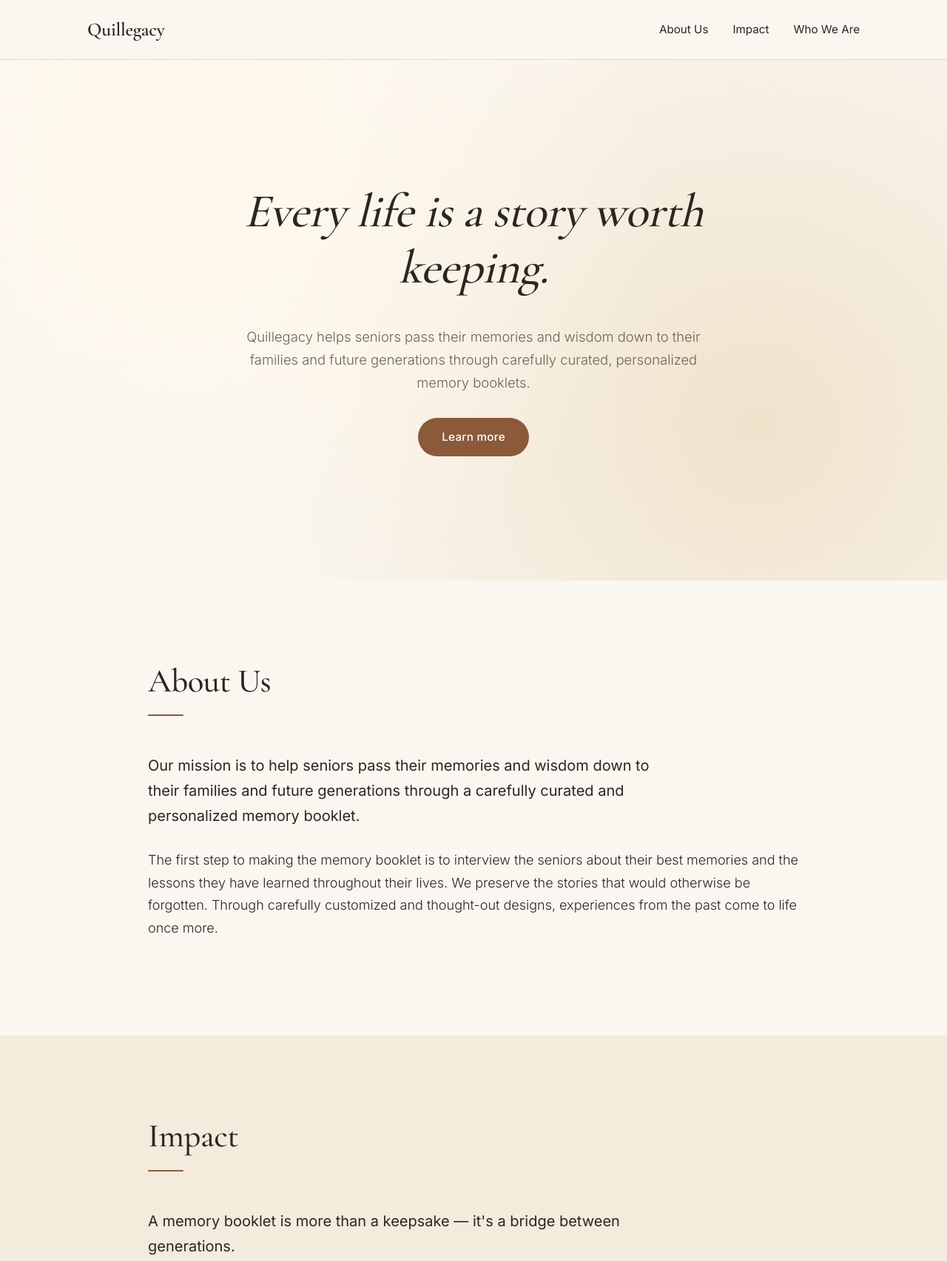
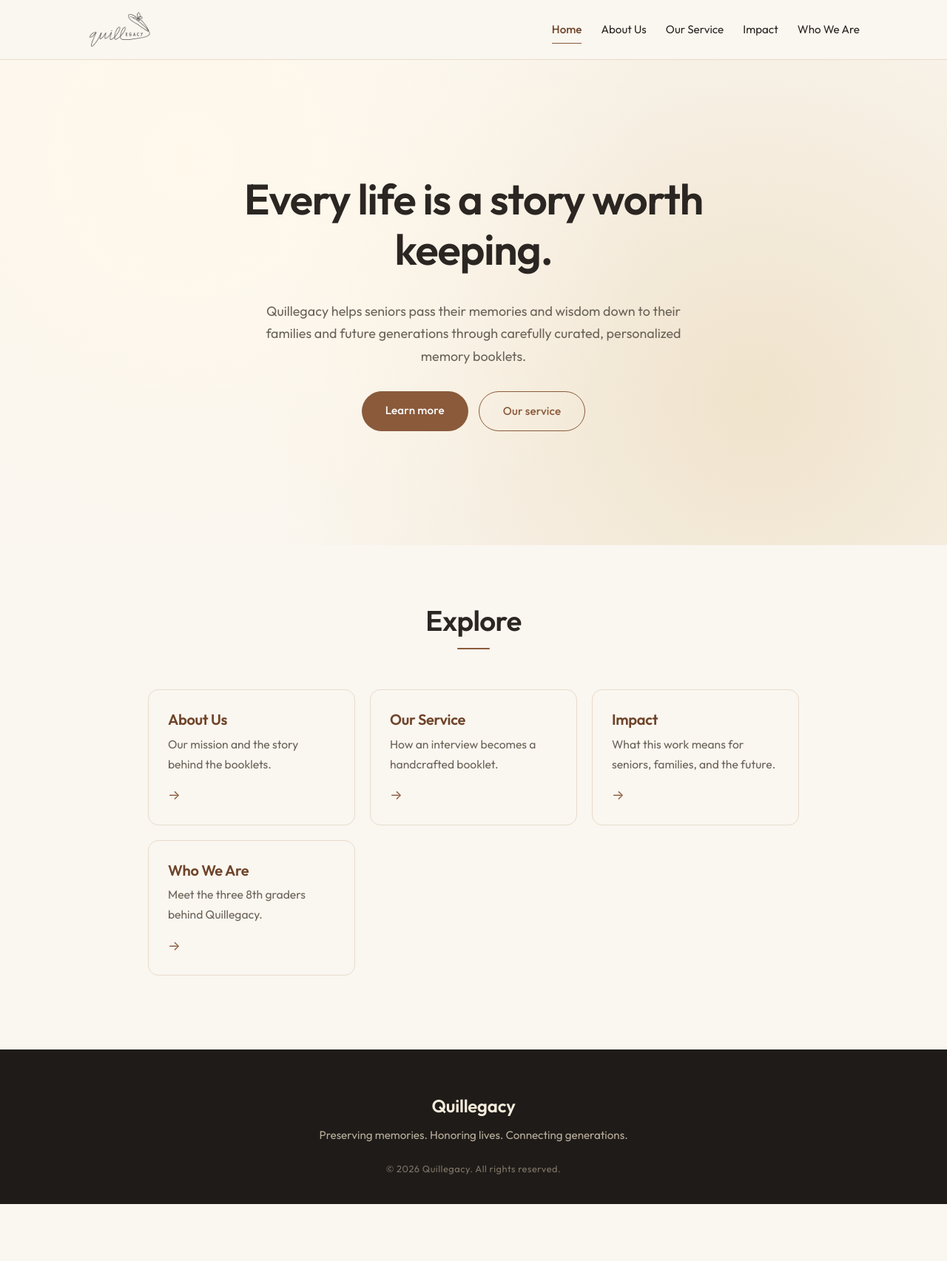
Before and after one commit to sharvi-m/Quillegacy, a plain HTML site: page index.html in a window 1280 px wide. Shown: the top 1705 px of the page at 74% size. After the commit the page ends 1628 px from the top, so only its background shows below. Drawn offline with nearby package versions, Linux system fonts and the light colour scheme.

Commit message:
Version 2

```diff
--- a/index.html
+++ b/index.html
@@ -8,104 +8,71 @@
   <link rel="stylesheet" href="style.css" />
   <link rel="preconnect" href="https://fonts.googleapis.com">
   <link rel="preconnect" href="https://fonts.gstatic.com" crossorigin>
-  <link href="https://fonts.googleapis.com/css2?family=Cormorant+Garamond:wght@400;500;600;700&family=Inter:wght@300;400;500;600&display=swap" rel="stylesheet">
+  <link href="https://fonts.googleapis.com/css2?family=Outfit:wght@300;400;500;600;700&display=swap" rel="stylesheet">
 </head>
 <body>
 
-  <!-- ===== NAVIGATION ===== -->
+  <!-- ===== NAVIGATION (same on every page) ===== -->
   <header class="nav">
     <div class="nav-inner">
-      <a href="#top" class="logo">Quillegacy</a>
+      <a href="index.html" class="logo" aria-label="Quillegacy home">
+        <img src="images/quillegacy-logo.png" alt="Quillegacy" />
+      </a>
       <nav>
-        <a href="#about">About Us</a>
-        <a href="#impact">Impact</a>
-        <a href="#team">Who We Are</a>
+        <a href="index.html" aria-current="page">Home</a>
+        <a href="about.html">About Us</a>
+        <a href="services.html">Our Service</a>
+        <a href="impact.html">Impact</a>
+        <a href="team.html">Who We Are</a>
       </nav>
     </div>
   </header>
 
-  <!-- ===== HERO ===== -->
-  <section id="top" class="hero">
+  <!-- ===== LANDING HERO ===== -->
+  <section class="hero">
     <div class="hero-content">
       <h1>Every life is a story worth keeping.</h1>
       <p class="tagline">
         Quillegacy helps seniors pass their memories and wisdom down to their families
         and future generations through carefully curated, personalized memory booklets.
       </p>
-      <a href="#about" class="btn">Learn more</a>
-    </div>
-  </section>
-
-  <!-- ===== ABOUT US ===== -->
-  <section id="about" class="section section-light">
-    <div class="container">
-      <h2>About Us</h2>
-      <p class="lead">
-        Our mission is to help seniors pass their memories and wisdom down to their
-        families and future generations through a carefully curated and personalized
-        memory booklet.
-      </p>
-      <p>
-        The first step to making the memory booklet is to interview the seniors about
-        their best memories and the lessons they have learned throughout their lives.
-        We preserve the stories that would otherwise be forgotten. Through carefully
-        customized and thought-out designs, experiences from the past come to life
-        once more.
-      </p>
-    </div>
-  </section>
-
-  <!-- ===== IMPACT ===== -->
-  <section id="impact" class="section section-warm">
-    <div class="container">
-      <h2>Impact</h2>
-      <p class="lead">
-        A memory booklet is more than a keepsake — it's a bridge between generations.
-      </p>
-
-      <div class="impact-grid">
-        <div class="impact-card">
-          <h3>For Families</h3>
-          <p>
-            Loved ones gain a lasting record of the people, places, and lessons that
-            shaped their family's story — something to read, share, and pass down.
-          </p>
-        </div>
-        <div class="impact-card">
-          <h3>For Seniors</h3>
-          <p>
-            Reminiscing brings joy and comfort. Our interview sessions give seniors
-            a meaningful space to revisit and celebrate the moments that matter most.
-          </p>
-        </div>
-        <div class="impact-card">
-          <h3>For Future Generations</h3>
-          <p>
-            Stories that would otherwise be forgotten are preserved — so grandchildren
-            and great-grandchildren can know the voices of the people who came before.
-          </p>
-        </div>
+      <div class="hero-actions">
+        <a href="about.html" class="btn">Learn more</a>
+        <a href="services.html" class="btn btn-ghost">Our service</a>
       </div>
     </div>
   </section>
 
-  <!-- ===== WHO WE ARE ===== -->
-  <section id="team" class="section section-light">
+  <!-- ===== EXPLORE TILES ===== -->
+  <section class="section section-light">
     <div class="container">
-      <h2>Who We Are</h2>
-      <p class="lead">
-        We are three 8th graders who believe every senior carries a story worth
-        remembering — and that no one's memories should be lost to time.
-      </p>
-      <p>
-        Quillegacy began as a small idea between friends and grew into a project
-        we care deeply about. We're learning, listening, and building something
-        meaningful — one interview, one booklet, and one life story at a time.
-      </p>
+      <h2 class="center">Explore</h2>
+      <div class="tile-grid">
+        <a href="about.html" class="tile">
+          <h3>About Us</h3>
+          <p>Our mission and the story behind the booklets.</p>
+          <span class="tile-arrow">&rarr;</span>
+        </a>
+        <a href="services.html" class="tile">
+          <h3>Our Service</h3>
+          <p>How an interview becomes a handcrafted booklet.</p>
+          <span class="tile-arrow">&rarr;</span>
+        </a>
+        <a href="impact.html" class="tile">
+          <h3>Impact</h3>
+          <p>What this work means for seniors, families, and the future.</p>
+          <span class="tile-arrow">&rarr;</span>
+        </a>
+        <a href="team.html" class="tile">
+          <h3>Who We Are</h3>
+          <p>Meet the three 8th graders behind Quillegacy.</p>
+          <span class="tile-arrow">&rarr;</span>
+        </a>
+      </div>
     </div>
   </section>
 
-  <!-- ===== FOOTER ===== -->
+  <!-- ===== FOOTER (same on every page) ===== -->
   <footer class="footer">
     <div class="container">
       <p class="footer-brand">Quillegacy</p>
--- a/style.css
+++ b/style.css
@@ -5,17 +5,18 @@
 
 :root {
   /* Color palette — warm, gentle, legacy-inspired */
-  --cream:      #faf6f0;
-  --warm:       #f3ebdc;
-  --ink:        #2b2622;
-  --muted:      #6b6358;
-  --accent:     #8a5a3b;   /* soft warm brown */
-  --accent-dk:  #6e4429;
-  --line:       #e7dccb;
+  --cream:      #faf6f0;   /* page background */
+  --warm:       #f3ebdc;   /* alternating section background */
+  --ink:        #2b2622;   /* main text color */
+  --muted:      #6b6358;   /* secondary text */
+  --accent:     #8a5a3b;   /* buttons & highlights */
+  --accent-dk:  #6e4429;   /* hover color */
+  --line:       #e7dccb;   /* subtle borders */
 
-  /* Fonts */
-  --serif: 'Cormorant Garamond', Georgia, 'Times New Roman', serif;
-  --sans:  'Inter', -apple-system, BlinkMacSystemFont, 'Segoe UI', sans-serif;
+  /* Font — Outfit is the closest free match to Canva's "Now".
+     To swap in the real "Now" font, see README.md.            */
+  --font: 'Outfit', -apple-system, BlinkMacSystemFont, 'Segoe UI',
+          Roboto, 'Helvetica Neue', Arial, sans-serif;
 }
 
 /* ---------- Base ---------- */
@@ -26,32 +27,35 @@ html { scroll-behavior: smooth; }
 
 body {
   margin: 0;
-  font-family: var(--sans);
-  font-weight: 300;
+  font-family: var(--font);
+  font-weight: 400;
   font-size: 18px;
   line-height: 1.7;
   color: var(--ink);
   background: var(--cream);
   -webkit-font-smoothing: antialiased;
+  -moz-osx-font-smoothing: grayscale;
 }
 
 h1, h2, h3 {
-  font-family: var(--serif);
-  font-weight: 500;
-  letter-spacing: -0.01em;
-  line-height: 1.2;
+  font-family: var(--font);
+  font-weight: 600;
+  letter-spacing: -0.015em;
+  line-height: 1.18;
   margin: 0 0 0.6em;
   color: var(--ink);
 }
 
-h1 { font-size: clamp(2.4rem, 5.5vw, 4rem); }
-h2 { font-size: clamp(2rem, 4vw, 2.8rem); }
-h3 { font-size: 1.35rem; font-weight: 600; }
+h1 { font-size: clamp(2.2rem, 5vw, 3.6rem); font-weight: 600; }
+h2 { font-size: clamp(1.7rem, 3.4vw, 2.4rem); }
+h3 { font-size: 1.25rem; font-weight: 600; }
 
 p { margin: 0 0 1.1em; }
 
 a { color: var(--accent); text-decoration: none; }
 a:hover { color: var(--accent-dk); }
+
+.center { text-align: center; }
 
 /* ---------- Navigation ---------- */
 
@@ -67,32 +71,43 @@ a:hover { color: var(--accent-dk); }
 .nav-inner {
   max-width: 1100px;
   margin: 0 auto;
-  padding: 18px 28px;
+  padding: 14px 28px;
   display: flex;
   align-items: center;
   justify-content: space-between;
+  gap: 24px;
 }
 
 .logo {
-  font-family: var(--serif);
-  font-size: 1.6rem;
-  font-weight: 600;
-  color: var(--ink);
-  letter-spacing: -0.01em;
+  display: inline-flex;
+  align-items: center;
+  flex-shrink: 0;
+}
+.logo img {
+  height: 52px;
+  width: auto;
+  display: block;
+}
+
+.nav nav {
+  display: flex;
+  flex-wrap: wrap;
+  gap: 26px;
+  justify-content: flex-end;
 }
 
 .nav nav a {
-  margin-left: 28px;
   font-size: 0.95rem;
   font-weight: 400;
   color: var(--ink);
   position: relative;
+  padding: 4px 0;
 }
 
 .nav nav a::after {
   content: "";
   position: absolute;
-  left: 0; bottom: -4px;
+  left: 0; bottom: -2px;
   width: 0; height: 1px;
   background: var(--accent);
   transition: width 0.25s ease;
@@ -100,10 +115,18 @@ a:hover { color: var(--accent-dk); }
 
 .nav nav a:hover::after { width: 100%; }
 
-/* ---------- Hero ---------- */
+.nav nav a[aria-current="page"] {
+  color: var(--accent-dk);
+  font-weight: 500;
+}
+.nav nav a[aria-current="page"]::after {
+  width: 100%;
+}
+
+/* ---------- Landing Hero ---------- */
 
 .hero {
-  min-height: 88vh;
+  min-height: 82vh;
   display: flex;
   align-items: center;
   justify-content: center;
@@ -115,20 +138,27 @@ a:hover { color: var(--accent-dk); }
 }
 
 .hero-content {
-  max-width: 820px;
+  max-width: 780px;
   text-align: center;
 }
 
 .hero h1 {
-  font-style: italic;
-  font-weight: 500;
+  font-weight: 600;
+  letter-spacing: -0.02em;
 }
 
 .tagline {
-  font-size: 1.15rem;
+  font-size: 1.12rem;
   color: var(--muted);
-  max-width: 640px;
+  max-width: 620px;
   margin: 0 auto 2rem;
+}
+
+.hero-actions {
+  display: flex;
+  gap: 14px;
+  justify-content: center;
+  flex-wrap: wrap;
 }
 
 .btn {
@@ -139,19 +169,49 @@ a:hover { color: var(--accent-dk); }
   border-radius: 999px;
   font-size: 0.95rem;
   font-weight: 500;
-  letter-spacing: 0.02em;
-  transition: background 0.2s ease, transform 0.2s ease;
+  letter-spacing: 0.01em;
+  transition: background 0.2s ease, transform 0.2s ease, box-shadow 0.2s ease;
 }
 .btn:hover {
   background: var(--accent-dk);
   color: #fff;
   transform: translateY(-1px);
+  box-shadow: 0 10px 22px rgba(110, 68, 41, 0.18);
+}
+.btn-ghost {
+  background: transparent;
+  color: var(--accent);
+  border: 1px solid var(--accent);
+}
+.btn-ghost:hover {
+  background: var(--accent);
+  color: #fff;
+}
+
+/* ---------- Page header (inner pages) ---------- */
+
+.page-header {
+  padding: 110px 28px 40px;
+  background:
+    radial-gradient(circle at 30% 30%, #fff8eb 0%, transparent 60%),
+    var(--cream);
+  text-align: center;
+}
+
+.page-header h1 {
+  margin-bottom: 8px;
+}
+
+.page-sub {
+  color: var(--muted);
+  font-size: 1.1rem;
+  margin: 0;
 }
 
 /* ---------- Sections ---------- */
 
 .section {
-  padding: 110px 28px;
+  padding: 80px 28px 100px;
 }
 
 .section-light { background: var(--cream); }
@@ -164,39 +224,83 @@ a:hover { color: var(--accent-dk); }
 
 .section h2 {
   position: relative;
-  padding-bottom: 18px;
-  margin-bottom: 32px;
+  padding-bottom: 14px;
+  margin-bottom: 28px;
 }
 .section h2::after {
   content: "";
   display: block;
-  width: 48px;
+  width: 44px;
   height: 2px;
   background: var(--accent);
-  margin-top: 18px;
+  margin-top: 14px;
   border-radius: 2px;
 }
+.section h2.center::after { margin-left: auto; margin-right: auto; }
 
 .lead {
-  font-size: 1.25rem;
+  font-size: 1.2rem;
   color: var(--ink);
   font-weight: 400;
   margin-bottom: 1.4em;
   max-width: 720px;
 }
 
+/* ---------- Landing tile grid ---------- */
+
+.tile-grid {
+  display: grid;
+  grid-template-columns: repeat(auto-fit, minmax(220px, 1fr));
+  gap: 20px;
+  margin-top: 40px;
+}
+
+.tile {
+  display: block;
+  background: var(--cream);
+  border: 1px solid var(--line);
+  border-radius: 14px;
+  padding: 28px 26px 24px;
+  color: var(--ink);
+  transition: transform 0.25s ease, box-shadow 0.25s ease, border-color 0.25s ease;
+  position: relative;
+}
+.tile:hover {
+  transform: translateY(-4px);
+  box-shadow: 0 14px 30px rgba(60, 40, 20, 0.08);
+  border-color: var(--accent);
+  color: var(--ink);
+}
+.tile h3 {
+  color: var(--accent-dk);
+  margin-bottom: 8px;
+}
+.tile p {
+  margin: 0;
+  color: var(--muted);
+  font-size: 0.98rem;
+}
+.tile-arrow {
+  display: inline-block;
+  margin-top: 14px;
+  color: var(--accent);
+  font-size: 1.1rem;
+  transition: transform 0.2s ease;
+}
+.tile:hover .tile-arrow { transform: translateX(4px); }
+
 /* ---------- Impact cards ---------- */
 
 .impact-grid {
   display: grid;
   grid-template-columns: repeat(auto-fit, minmax(240px, 1fr));
-  gap: 24px;
-  margin-top: 44px;
+  gap: 22px;
+  margin-top: 36px;
 }
 
 .impact-card {
   background: var(--cream);
-  padding: 32px 28px;
+  padding: 30px 26px;
   border-radius: 14px;
   border: 1px solid var(--line);
   transition: transform 0.25s ease, box-shadow 0.25s ease;
@@ -205,16 +309,33 @@ a:hover { color: var(--accent-dk); }
   transform: translateY(-4px);
   box-shadow: 0 14px 30px rgba(60, 40, 20, 0.08);
 }
+.impact-card h3 { color: var(--accent-dk); margin-bottom: 10px; }
+.impact-card p  { margin: 0; color: var(--muted); font-size: 1rem; }
 
-.impact-card h3 {
-  color: var(--accent-dk);
-  margin-bottom: 12px;
+/* ---------- Value list (Our Service page) ---------- */
+
+.value-list {
+  margin-top: 36px;
+  display: grid;
+  gap: 0;
 }
 
-.impact-card p {
+.value-item {
+  padding: 22px 0;
+  border-bottom: 1px solid var(--line);
+}
+.value-item:last-child { border-bottom: none; }
+
+.value-item h3 {
+  color: var(--accent-dk);
+  margin: 0 0 6px;
+  font-size: 1.15rem;
+}
+.value-item p {
   margin: 0;
   color: var(--muted);
   font-size: 1rem;
+  max-width: 680px;
 }
 
 /* ---------- Footer ---------- */
@@ -222,21 +343,22 @@ a:hover { color: var(--accent-dk); }
 .footer {
   background: #1f1b18;
   color: #d7cdbe;
-  padding: 60px 28px 40px;
+  padding: 56px 28px 36px;
   text-align: center;
 }
 
 .footer-brand {
-  font-family: var(--serif);
-  font-size: 1.7rem;
+  font-family: var(--font);
+  font-size: 1.5rem;
   font-weight: 600;
   color: #f3ebdc;
   margin: 0 0 6px;
+  letter-spacing: -0.01em;
 }
 
 .footer-tag {
   font-size: 0.95rem;
-  margin-bottom: 24px;
+  margin-bottom: 22px;
   color: #b8ad9c;
 }
 
@@ -249,10 +371,20 @@ a:hover { color: var(--accent-dk); }
 
 /* ---------- Responsive ---------- */
 
-@media (max-width: 640px) {
-  .nav-inner { padding: 14px 20px; }
-  .nav nav a { margin-left: 18px; font-size: 0.88rem; }
-  .logo { font-size: 1.35rem; }
-  .section { padding: 80px 22px; }
+@media (max-width: 720px) {
+  .nav-inner {
+    flex-direction: column;
+    align-items: center;
+    gap: 10px;
+    padding: 14px 20px;
+  }
+  .nav nav { justify-content: center; gap: 18px; }
+  .nav nav a { font-size: 0.9rem; }
+  .logo img { height: 44px; }
+}
+
+@media (max-width: 480px) {
   body { font-size: 17px; }
+  .section { padding: 60px 22px 80px; }
+  .page-header { padding: 70px 22px 30px; }
 }
```
Also changed, not shown: about.html (added, +67 -0 lines), impact.html (added, +79 -0 lines), services.html (added, +91 -0 lines), team.html (added, +60 -0 lines), images/quillegacy-logo.png (added), 1 other file.
